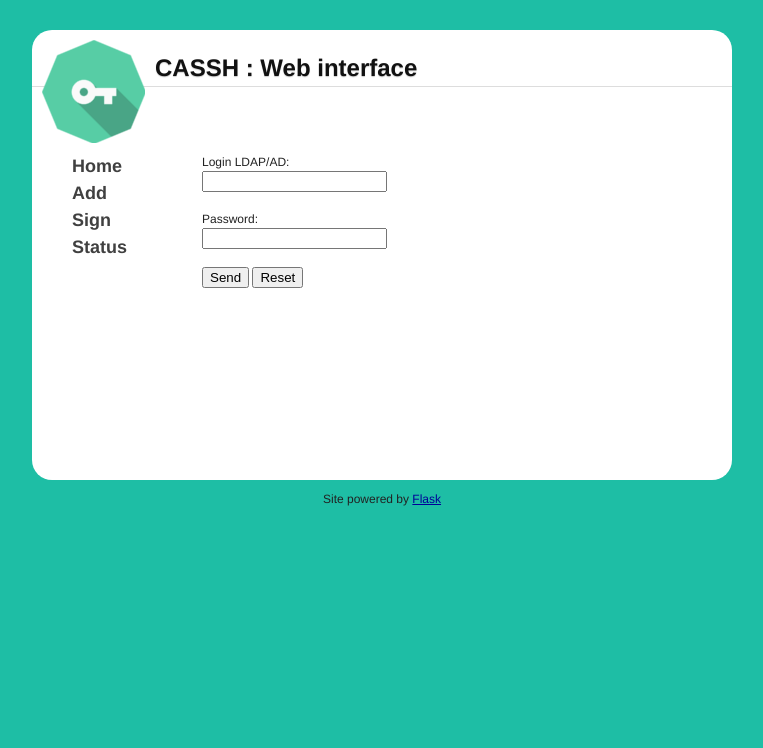
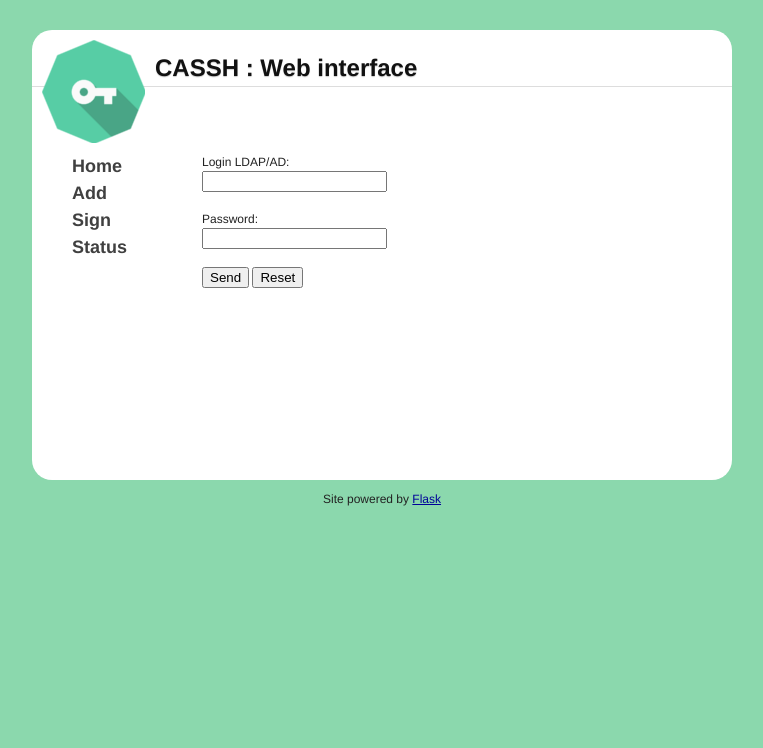
Before and after one commit to nbeguier/cassh, a Flask app: page / in a window 1280 px wide. Shown: the top 748 px of the page, without its empty margins (258-1021 px from the left). Run offline with Flask 2, Linux system fonts and the light colour scheme; parts of the project's set-up code (start-up, migrations or seed data) failed here and were passed over.

Commit message:
[CASSH Web UI] Fix background bug

```diff
--- a/server/web/static/css/main.css
+++ b/server/web/static/css/main.css
@@ -3,7 +3,7 @@ html {
 }
 
 body {
-    background-color: #1ebea5;
+    background-color: #8bd8ad;
 }
 
 div#wrapper {
```
